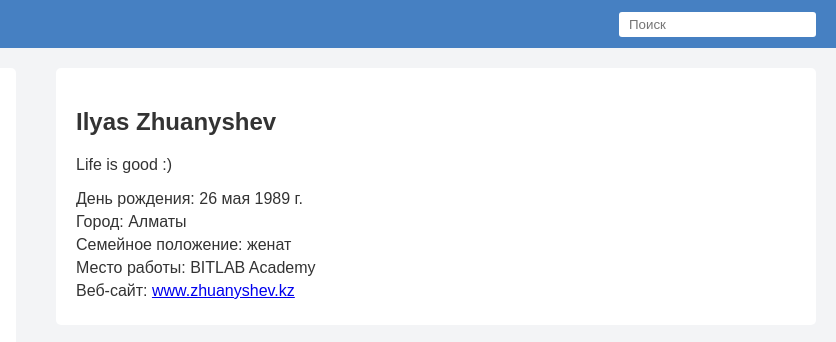
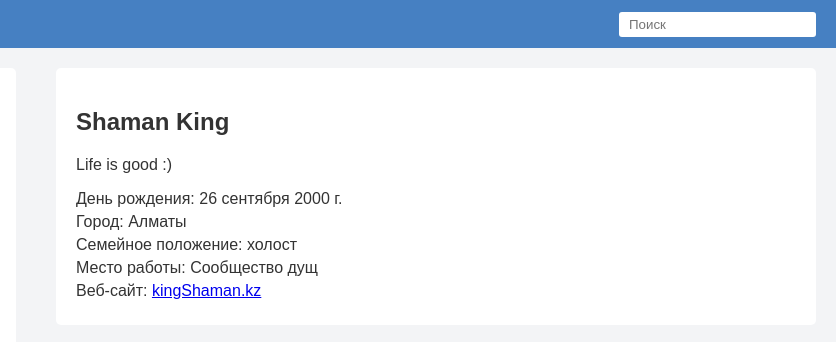
Before and after one commit to Asurajav/SprintTask2, a plain HTML site: page index.html in a window 1280 px wide. Shown: the top 342 px of the page, 444-1280 px from the left. Drawn offline with Linux system fonts and the light colour scheme.

Commit message:
Update index.html

```diff
--- a/index.html
+++ b/index.html
@@ -71,14 +71,14 @@
         <div class ="main">
             <div class="main-containers">
                 <div class="info">
-                    <h2>Ilyas Zhuanyshev</h2>
+                    <h2>Shaman King</h2>
                     <p>Life is good :)</p>
                     <ul>
-                        <li>День рождения: 26 мая 1989 г.</li>
+                        <li>День рождения: 26 сентября 2000 г.</li>
                         <li>Город: Алматы</li>
-                        <li>Семейное положение: женат</li>
-                        <li>Место работы: BITLAB Academy</li>
-                        <li>Веб-сайт: <a href="http://www.zhuanyshev.kz">www.zhuanyshev.kz</a></li>
+                        <li>Семейное положение: холост</li>
+                        <li>Место работы: Сообщество дущ</li>
+                        <li>Веб-сайт: <a href="http://www.kingShaman.kz">kingShaman.kz</a></li>
                     </ul>
                 </div>
             </div>
```
